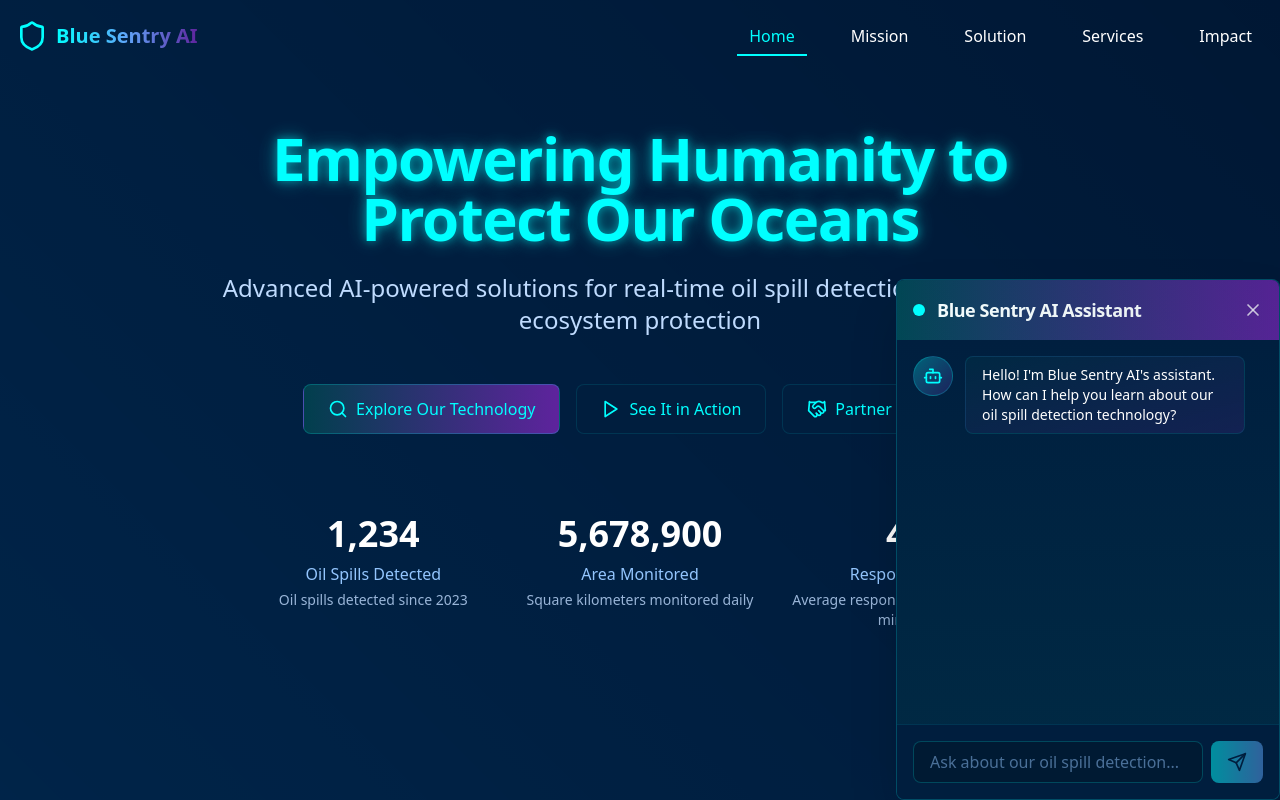
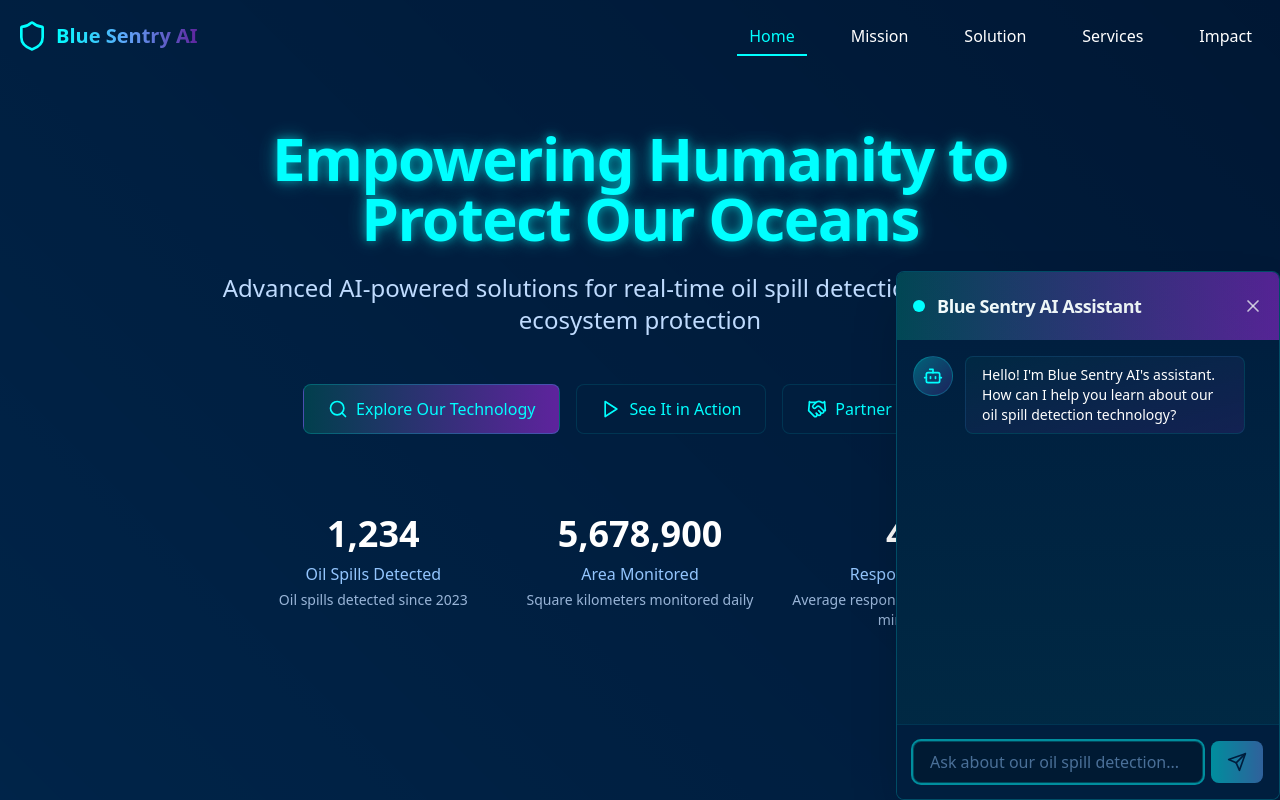
Before and after one commit to ALGOREX-PH/Blue-Sentry-AI, a React (Vite) app: page / in a window 1280 px wide. Both pictures are taken after a click on the button 1224 px from the left and 744 px from the top of the page. Shown: the top 800 px of the page. Built offline with nearby package versions, Linux system fonts and the light colour scheme.

Commit message:
updated ChatWindow Component

```diff
--- a/src/components/chat/ChatWindow.tsx
+++ b/src/components/chat/ChatWindow.tsx
@@ -10,11 +10,17 @@ interface ChatWindowProps {
 export function ChatWindow({ onClose }: ChatWindowProps) {
   const [message, setMessage] = useState('');
   const messagesEndRef = useRef<HTMLDivElement>(null);
+  const inputRef = useRef<HTMLInputElement>(null);
   const { messages, sendMessage, isLoading } = useChat();
 
   const scrollToBottom = () => {
     messagesEndRef.current?.scrollIntoView({ behavior: 'smooth' });
   };
+
+  useEffect(() => {
+    // Focus input on mount
+    inputRef.current?.focus();
+  }, []);
 
   useEffect(() => {
     scrollToBottom();
@@ -31,25 +37,26 @@ export function ChatWindow({ onClose }: ChatWindowProps) {
   return (
     <div className="bg-deep-900 rounded-lg overflow-hidden border border-aqua/20">
       {/* Header */}
-      <div className="bg-gradient-to-r from-marine to-purple p-4 flex items-center justify-between relative overflow-hidden">
+      <div className="bg-gradient-to-r from-marine to-purple p-4 flex items-center justify-between relative overflow-hidden sticky top-0 z-10">
         <div className="absolute inset-0 bg-gradient-shine opacity-30 animate-slide-right" />
         <div className="flex items-center gap-3">
           <div className="relative">
             <div className="w-3 h-3 rounded-full bg-aqua animate-ping absolute" />
             <div className="w-3 h-3 rounded-full bg-aqua relative" />
           </div>
-          <h3 className="text-lg font-semibold text-white">Blue Sentry AI Assistant</h3>
+          <h3 className="text-base md:text-lg font-semibold text-white">Blue Sentry AI Assistant</h3>
         </div>
         <button
           onClick={onClose}
-          className="text-white/80 hover:text-white hover:scale-110 transition-all duration-200"
+          className="p-2 -mr-2 text-white/80 hover:text-white hover:scale-110 transition-all duration-200 hover:bg-white/10 rounded-full"
+          aria-label="Close chat"
         >
           <X className="w-5 h-5" />
         </button>
       </div>
 
       {/* Messages */}
-      <div className="h-96 overflow-y-auto p-4 space-y-4 bg-gradient-to-b from-deep-900 to-marine/30">
+      <div className="h-[60vh] md:h-96 overflow-y-auto p-4 space-y-4 bg-gradient-to-b from-deep-900 to-marine/30">
         {messages.map((msg, index) => (
           <ChatMessage key={index} message={msg} />
         ))}
@@ -57,20 +64,21 @@ export function ChatWindow({ onClose }: ChatWindowProps) {
       </div>
 
       {/* Input */}
-      <form onSubmit={handleSubmit} className="p-4 bg-deep-900/95 border-t border-aqua/10 backdrop-blur-sm">
+      <form onSubmit={handleSubmit} className="p-4 bg-deep-900/95 border-t border-aqua/10 backdrop-blur-sm sticky bottom-0">
         <div className="flex gap-2">
           <input
+            ref={inputRef}
             type="text"
             value={message}
             onChange={(e) => setMessage(e.target.value)}
             placeholder="Ask about our oil spill detection..."
-            className="flex-1 bg-deep-800 text-white rounded-lg px-4 py-2 focus:outline-none focus:ring-2 focus:ring-aqua/50 border border-aqua/20 placeholder-blue-300/50"
+            className="flex-1 bg-deep-800 text-white rounded-lg px-4 py-2 focus:outline-none focus:ring-2 focus:ring-aqua/50 border border-aqua/20 placeholder-blue-300/50 text-sm md:text-base"
             disabled={isLoading}
           />
           <button
             type="submit"
             disabled={isLoading || !message.trim()}
-            className="bg-gradient-to-r from-aqua to-blue-400 text-deep-900 rounded-lg px-4 py-2 hover:opacity-90 transition-all disabled:opacity-50 disabled:cursor-not-allowed hover:scale-105 active:scale-95"
+            className="bg-gradient-to-r from-aqua to-blue-400 text-deep-900 rounded-lg p-2 md:px-4 md:py-2 hover:opacity-90 transition-all disabled:opacity-50 disabled:cursor-not-allowed hover:scale-105 active:scale-95"
           >
             {isLoading ? (
               <Loader2 className="w-5 h-5 animate-spin" />
```
